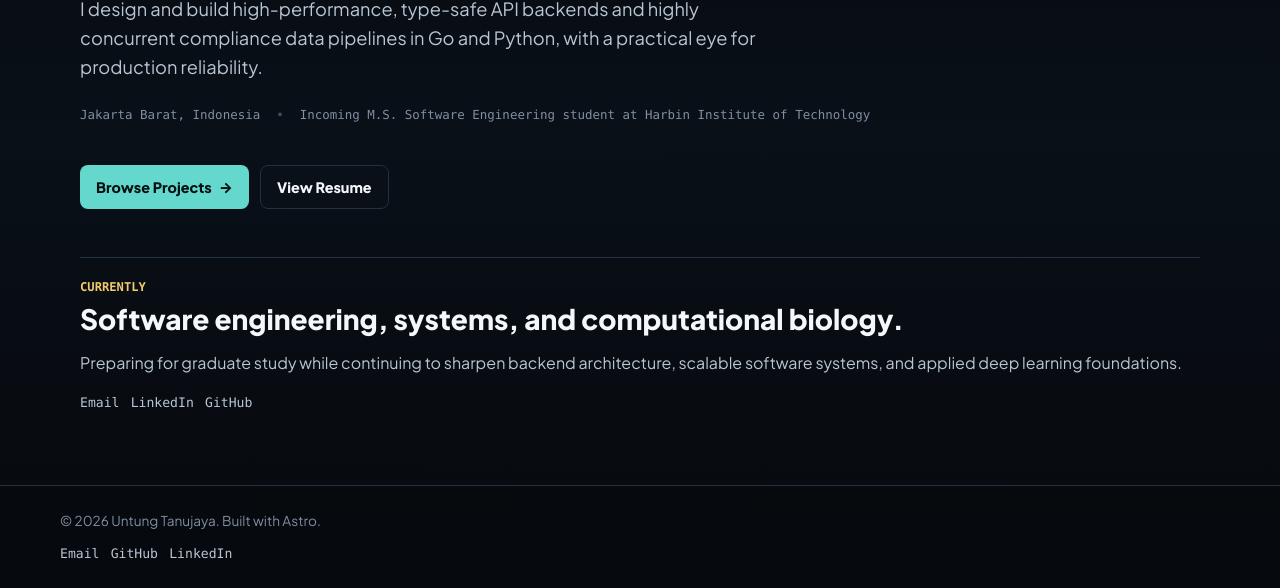
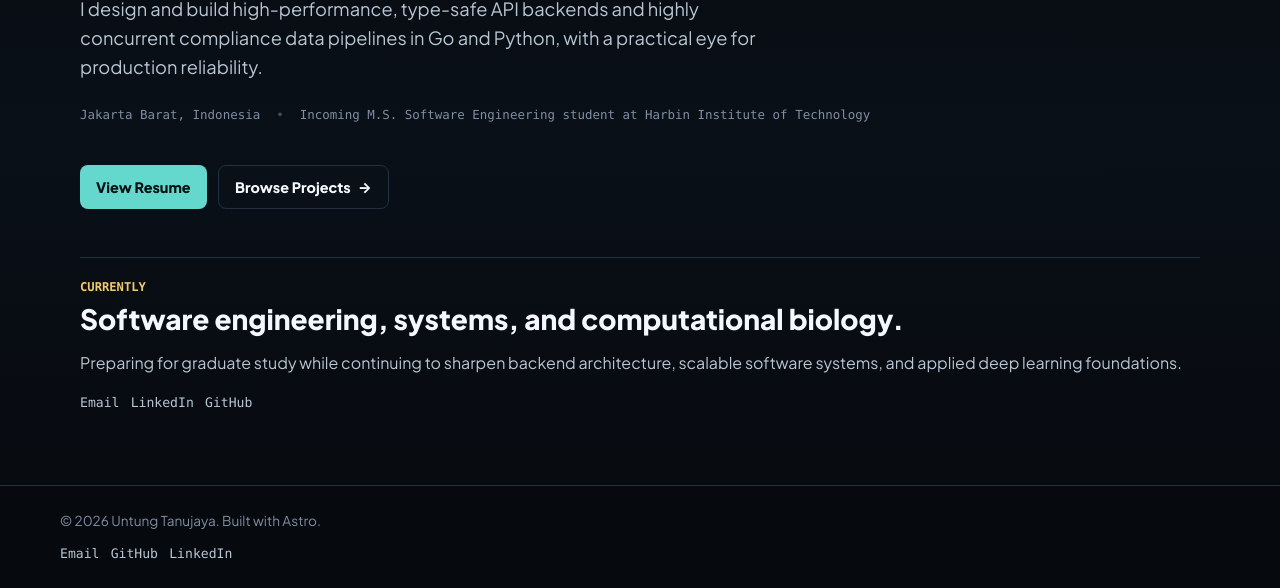
Before and after one commit to untungtanujaya/untungtanujaya.github.io, an Astro site: page / in a window 1280 px wide. Shown: the part 250-838 px from the top of the page. Built offline with nearby package versions, Linux system fonts and the light colour scheme; Astro itself is replaced by a stand-in of ours; a web font is replaced by a local one.

Commit message:
style: swap View Resume and Browse Projects CTA buttons on homepage

```diff
--- a/src/pages/index.astro
+++ b/src/pages/index.astro
@@ -19,10 +19,10 @@ import Layout from '../layouts/Layout.astro';
           <span>Incoming M.S. Software Engineering student at Harbin Institute of Technology</span>
         </div>
         <div class="hero-actions" aria-label="Primary links">
-          <a class="button button-primary" href="/projects">
+          <a class="button button-primary" href="/resume">View Resume</a>
+          <a class="button button-secondary" href="/projects">
             Browse Projects <span aria-hidden="true">→</span>
           </a>
-          <a class="button button-secondary" href="/resume">View Resume</a>
         </div>
       </div>
     </section>
```
